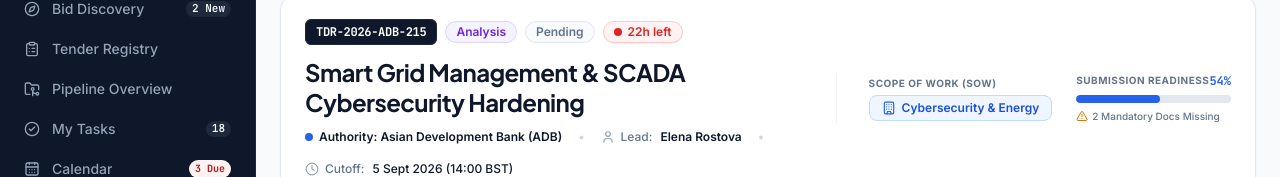
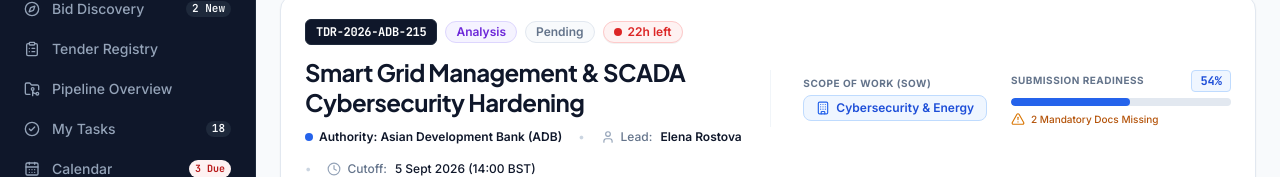
Before and after one commit to akib25889/Tender-tracker-v2, a React (Vite) app in the folder frontend/: page /tenders/TDR-2026-ADB-215 in a window 1280 px wide. Shown: the part 144-321 px from the top of the page. Built offline with nearby package versions, Linux system fonts and the light colour scheme; no server answers.

Commit message:
fix(ui): improve submission readiness gauge spacing and score badge styling

```diff
--- a/frontend/src/pages/TenderDetailPage.tsx
+++ b/frontend/src/pages/TenderDetailPage.tsx
@@ -28,6 +28,7 @@ import {
   Landmark,
   ShieldAlert,
   Building,
+  CheckCircle2,
 } from 'lucide-react';
 import { useTenders } from '../context/TenderContext';
 import { StatusBadge } from '../components/ui/StatusBadge';
@@ -218,20 +219,39 @@ export const TenderDetailPage: React.FC = () => {
               </span>
             </div>
 
-            <div className="space-y-1.5 min-w-[150px]">
-              <div className="flex items-center justify-between text-xs">
-                <span className="text-[10px] font-bold uppercase tracking-wider text-[#64748B]">
+            <div className="space-y-1.5 min-w-[200px] sm:min-w-[220px]">
+              <div className="flex items-center justify-between gap-3">
+                <span className="text-[10px] font-bold uppercase tracking-wider text-[#64748B] whitespace-nowrap">
                   Submission Readiness
                 </span>
-                <span className="font-bold font-mono text-[#2563EB]">
+                <span
+                  className={`font-mono text-xs font-bold px-2 py-0.5 rounded border shrink-0 ${
+                    tender.readinessScore >= 75
+                      ? 'bg-[#DCFCE7] text-[#15803D] border-[#BBF7D0]'
+                      : tender.readinessScore >= 50
+                      ? 'bg-[#EFF6FF] text-[#1D4ED8] border-[#BFDBFE]'
+                      : tender.readinessScore >= 40
+                      ? 'bg-[#FEF3C7] text-[#B45309] border-[#FDE68A]'
+                      : 'bg-[#FEE2E2] text-[#B91C1C] border-[#FECACA]'
+                  }`}
+                >
                   {tender.readinessScore}%
                 </span>
               </div>
               <ReadinessBar score={tender.readinessScore} showLabel={false} />
-              <span className="text-[10px] font-medium text-[#64748B] flex items-center gap-1">
-                <AlertTriangle className="w-3 h-3 text-[#D97706]" />
-                {tender.missingDocumentsCount || 8} Mandatory Docs Missing
-              </span>
+              {(tender.missingDocumentsCount ?? 0) > 0 ? (
+                <span className="text-[10px] font-medium text-[#B45309] flex items-center gap-1.5">
+                  <AlertTriangle className="w-3.5 h-3.5 text-[#D97706] shrink-0" />
+                  <span>
+                    {tender.missingDocumentsCount} Mandatory Doc{tender.missingDocumentsCount === 1 ? '' : 's'} Missing
+                  </span>
+                </span>
+              ) : (
+                <span className="text-[10px] font-medium text-[#15803D] flex items-center gap-1.5">
+                  <CheckCircle2 className="w-3.5 h-3.5 text-[#16A34A] shrink-0" />
+                  <span>All Mandatory Docs Ready</span>
+                </span>
+              )}
             </div>
           </div>
         </div>
```
